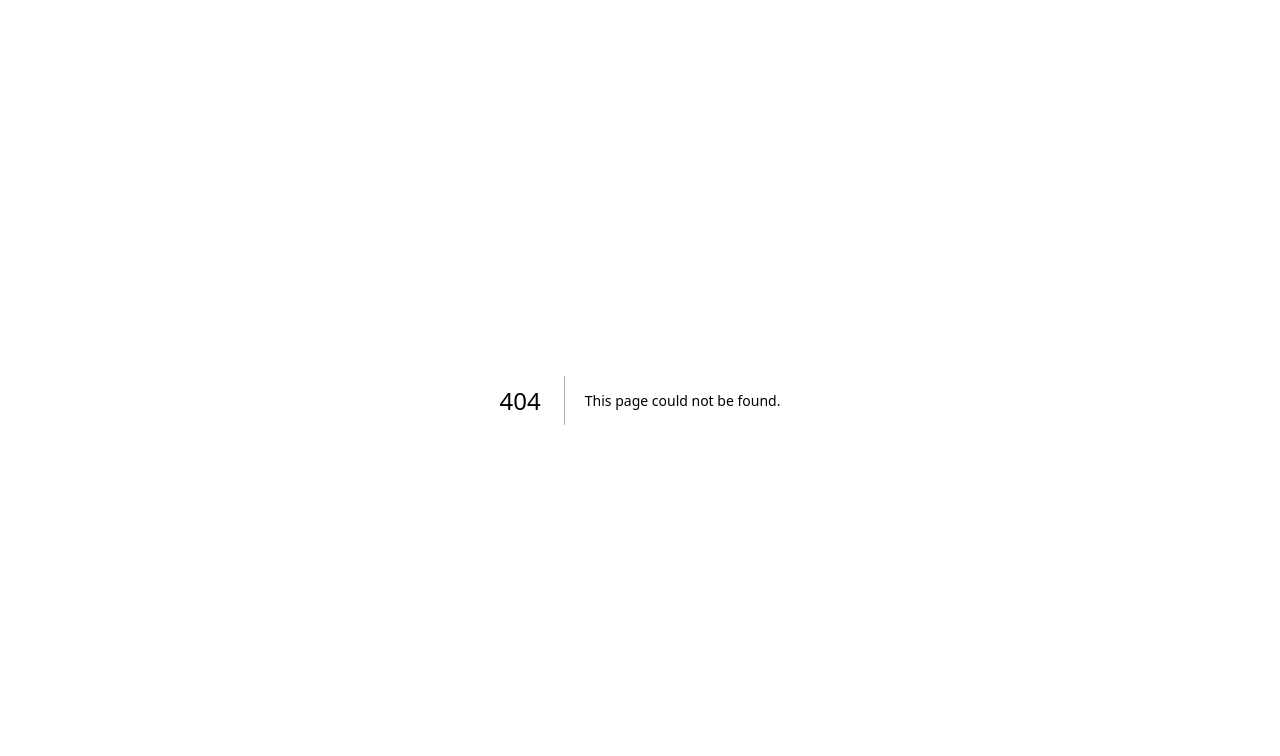
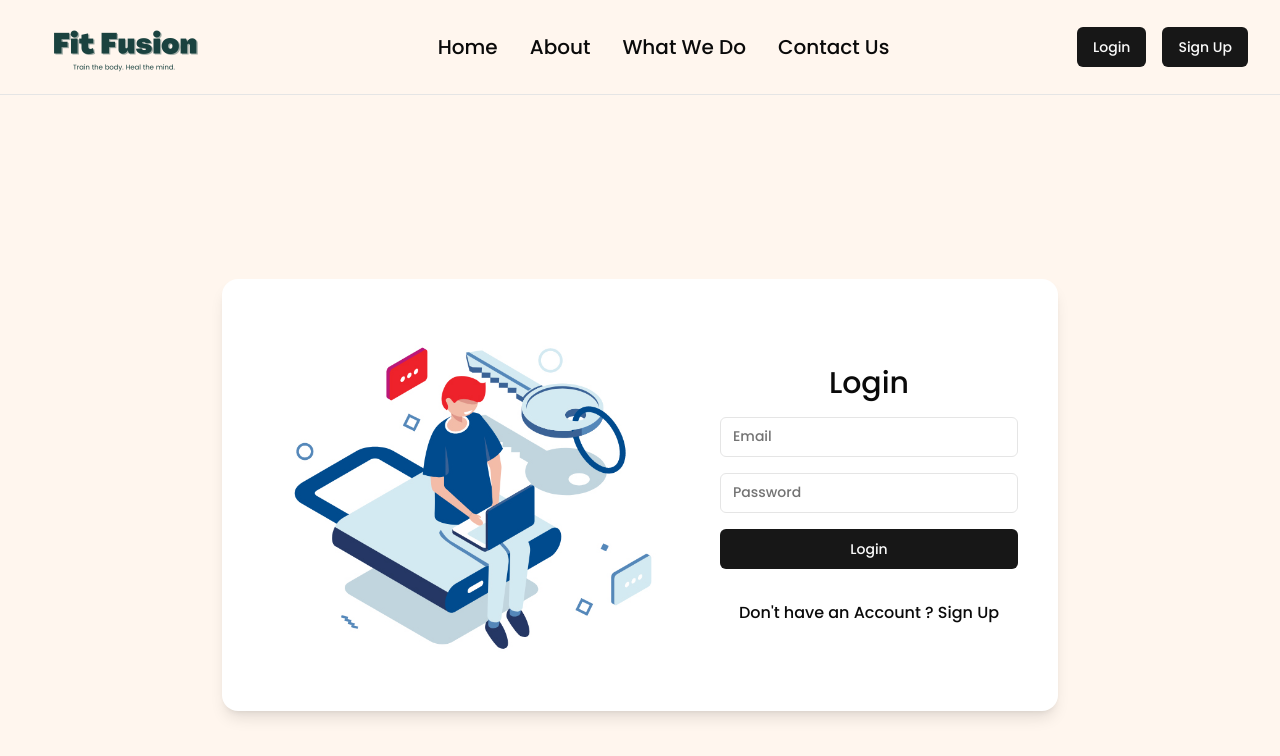
Before and after one commit to yjain0418/fit-fusion, a Next.js app: page /auth/login in a window 1280 px wide. Before the commit this address had no page. Shown: the top 756 px of the page. Built offline with nearby package versions, Linux system fonts and the light colour scheme.

Commit message:
login and signup page

```diff
--- /dev/null
+++ b/app/_components/Navbar.jsx
@@ -0,0 +1,36 @@
+"use client"
+import { Button } from '@/components/ui/button';
+import Image from 'next/image';
+import { useRouter } from 'next/navigation';
+import React from 'react'
+
+const Navbar = () => {
+    const router = useRouter();
+  return (
+    <div>
+      {/* navbar */}
+      <div className="flex flex-1 justify-between my-3 gap-3">
+        <div>
+          <Image src={'/logo.png'} width={250} height={250}/>
+        </div>
+
+
+        <div className="hidden md:flex justify-center items-center gap-8 text-xl">
+          <h2 className="hover:cursor-pointer transition-all hover:text-2xl" onClick={()=> router.push('/')}>Home</h2>
+          <h2 className="hover:cursor-pointer transition-all hover:text-2xl" onClick={()=> router.push('/about')}>About</h2>
+          <h2 className="hover:cursor-pointer transition-all hover:text-2xl" onClick={()=> router.push('/whatwedo')}>What We Do</h2>
+          <h2 className="hover:cursor-pointer transition-all hover:text-2xl" onClick={()=> router.push('/contact')}>Contact Us</h2>
+        </div>
+
+        <div className="flex justify-center items-center gap-4 mr-8">
+          <Button className="hover:cursor-pointer" onClick={()=> router.push('/auth/login')}>Login</Button>
+          <Button className="hover:cursor-pointer" onClick={()=> router.push('/auth/signup')}>Sign Up</Button>
+        </div>
+      </div>
+
+      <hr />
+    </div>
+  )
+}
+
+export default Navbar
--- /dev/null
+++ b/app/auth/login/page.jsx
@@ -0,0 +1,40 @@
+"use client"
+import Navbar from "@/app/_components/Navbar";
+import { Button } from "@/components/ui/button";
+import { Input } from "@/components/ui/input";
+import Image from "next/image";
+import { useRouter } from "next/navigation";
+import React from "react";
+
+const Login = () => {
+    const router = useRouter();
+  return (
+    <>
+      <Navbar />
+      <div className="flex justify-center items-center h-screen">
+        <div className="bg-white flex rounded-2xl shadow-lg gap-2 p-6 py-8">
+          {/* left section */}
+          <div>
+            <Image src={"/Login.jpg"} width={450} height={450} />
+          </div>
+
+          {/* right section */}
+          <div className="flex flex-col justify-center items-center gap-4 mx-4">
+            <h2 className="text-3xl">Login</h2>
+            <Input placeholder="Email" className="bg-white" />
+            <Input placeholder="Password" className="bg-white" />
+
+            <Button className="items-center w-full">Login</Button>
+            <div className="mt-4">
+              <h2>
+                Don't have an Account ? <span className="cursor-pointer hover:text-red-500" onClick={()=> router.replace('/auth/signup')}>Sign Up</span>
+              </h2>
+            </div>
+          </div>
+        </div>
+      </div>
+    </>
+  );
+};
+
+export default Login;
--- /dev/null
+++ b/app/auth/signup/page.jsx
@@ -0,0 +1,41 @@
+"use client"
+import Navbar from '@/app/_components/Navbar'
+import { Button } from '@/components/ui/button'
+import { Input } from '@/components/ui/input'
+import Image from 'next/image'
+import { useRouter } from 'next/navigation'
+import React from 'react'
+
+const SignUp = () => {
+    const router = useRouter();
+  return (
+    <>
+      <Navbar />
+      <div className="flex justify-center items-center h-screen">
+        <div className="bg-white flex rounded-2xl shadow-lg gap-2 p-6 py-8">
+          {/* left section */}
+          <div>
+            <Image src={"/Signup.jpg"} width={500} height={500} />
+          </div>
+
+          {/* right section */}
+          <div className="flex flex-col justify-center items-center gap-4 mx-4">
+            <h2 className="text-3xl">Sign Up</h2>
+            <Input placeholder="Full Name" className="bg-white" />
+            <Input placeholder="Email" className="bg-white" />
+            <Input placeholder="Password" className="bg-white" />
+
+            <Button className="items-center w-full">Sign Up</Button>
+            <div className="mt-4">
+              <h2>
+                Already have an Account ? <span className='cursor-pointer hover:text-red-500' onClick={()=> router.replace('/auth/login')}>Login</span>
+              </h2>
+            </div>
+          </div>
+        </div>
+      </div>
+    </>
+  )
+}
+
+export default SignUp
--- a/app/page.js
+++ b/app/page.js
@@ -1,32 +1,8 @@
 "use client"
-import Image from "next/image";
-import { useRouter } from "next/navigation";
+import Navbar from "./_components/Navbar";
 
 export default function Home() {
-  const router = useRouter();
   return (
-    <div className="flex flex-1">
-      {/* navbar */}
-      <div className="flex flex-1 justify-between my-3 gap-3">
-        <div>
-          <Image src={'/logo.png'} width={220} height={220}/>
-        </div>
-
-
-        <div className="hidden md:flex justify-center items-center gap-5 text-xl">
-          <h2 className="hover:cursor-pointer hover:underline">Home</h2>
-          <h2 className="hover:cursor-pointer hover:underline" onClick={()=> router.push('/about')}>About</h2>
-          <h2 className="hover:cursor-pointer hover:underline" onClick={()=> router.push('/whatwedo')}>What We Do</h2>
-          <h2 className="hover:cursor-pointer hover:underline" onClick={()=> router.push('/contact')}>Contact Us</h2>
-        </div>
-
-        <div className="flex justify-center items-center gap-4 mr-8 text-xl">
-          <h2 className="hover:cursor-pointer">Login</h2>
-          <h2 className="hover:cursor-pointer">Sign Up</h2>
-        </div>
-      </div>
-
-      <hr />
-    </div>
+    <Navbar />
   );
 }
--- /dev/null
+++ b/components/ui/input.jsx
@@ -0,0 +1,19 @@
+import * as React from "react"
+
+import { cn } from "@/lib/utils"
+
+const Input = React.forwardRef(({ className, type, ...props }, ref) => {
+  return (
+    (<input
+      type={type}
+      className={cn(
+        "flex h-10 w-full rounded-md border border-input bg-background px-3 py-2 text-sm ring-offset-background file:border-0 file:bg-transparent file:text-sm file:font-medium placeholder:text-muted-foreground focus-visible:outline-none focus-visible:ring-2 focus-visible:ring-ring focus-visible:ring-offset-2 disabled:cursor-not-allowed disabled:opacity-50",
+        className
+      )}
+      ref={ref}
+      {...props} />)
+  );
+})
+Input.displayName = "Input"
+
+export { Input }
```
Also changed, not shown: public/Login.jpg (added), public/Signup.jpg (added).
